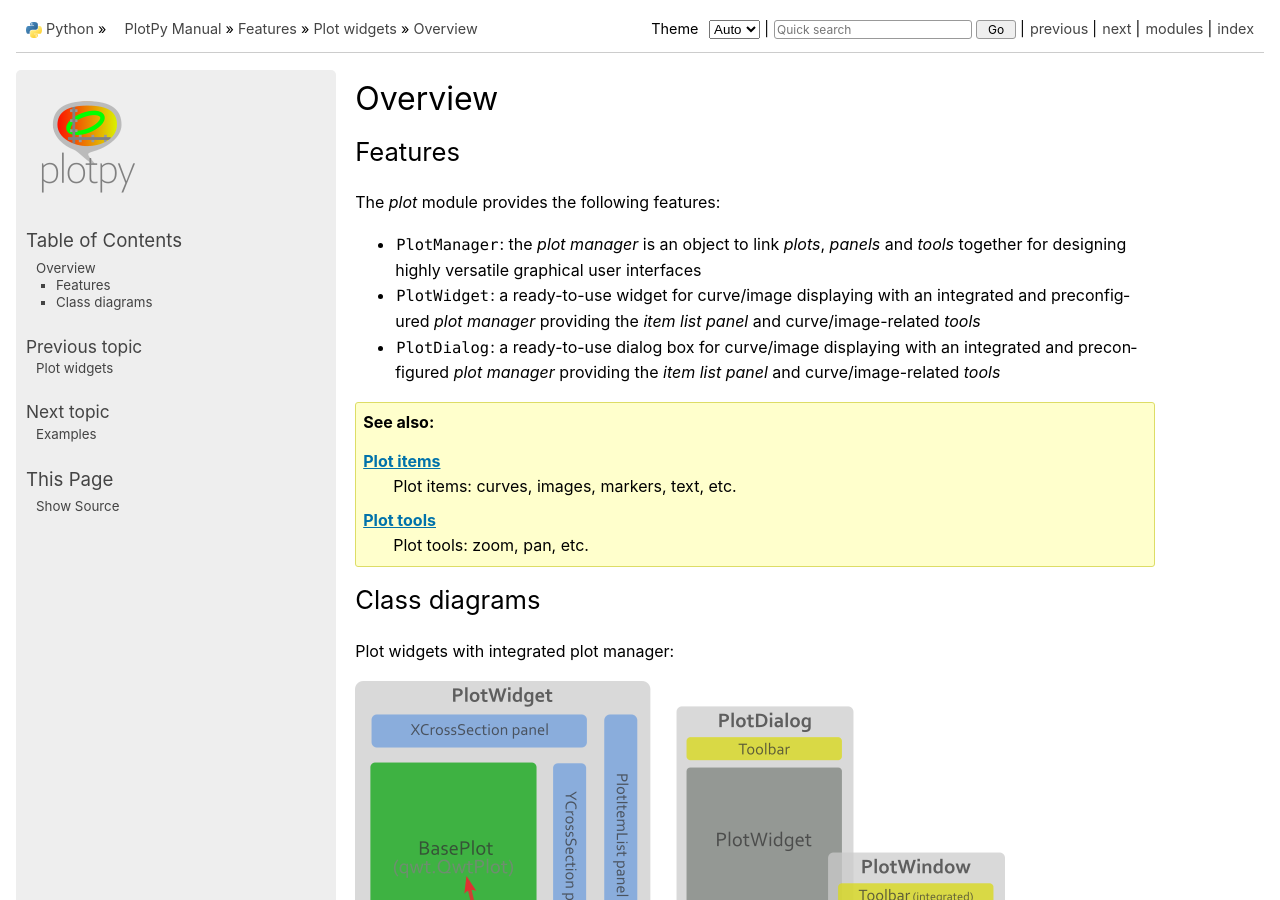
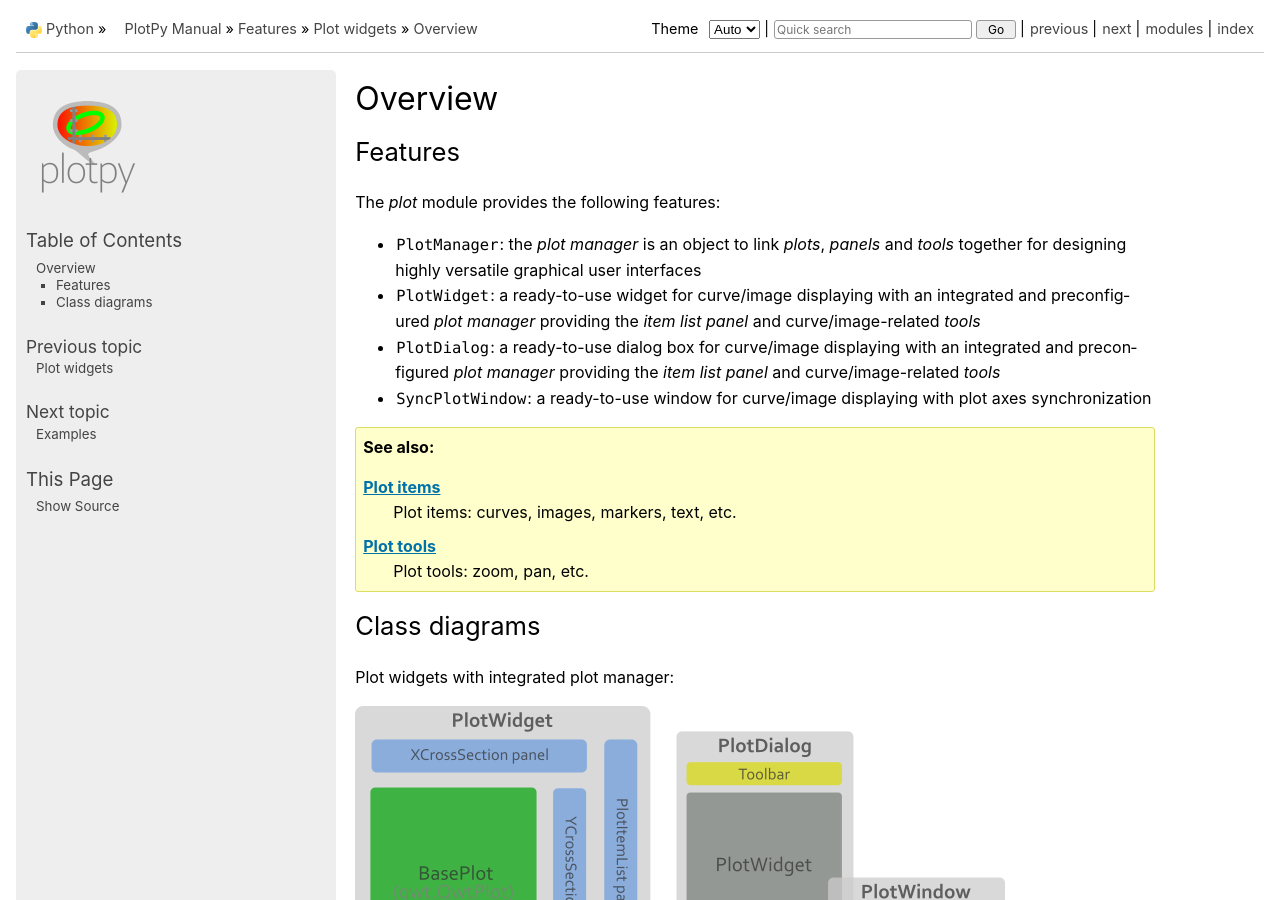
Before and after one commit to PlotPyStack/PlotPy, a Sphinx documentation site: the page built from doc/features/plot/overview.rst, in a window 1280 px wide and 900 px high. Built offline with Sphinx 7.4.7, drawn with Linux system fonts in a browser that asks for light colours.

Commit message:
SyncPlotWindow: added missing doc

```diff
--- a/doc/features/plot/overview.rst
+++ b/doc/features/plot/overview.rst
@@ -18,6 +18,9 @@ The `plot` module provides the following features:
   curve/image displaying with an integrated and preconfigured `plot manager`
   providing the `item list panel` and curve/image-related `tools`
 
+* :py:class:`.SyncPlotWindow`: a ready-to-use window for curve/image
+  displaying with plot axes synchronization
+
 .. seealso::
 
     :ref:`items`
--- a/doc/features/plot/reference.rst
+++ b/doc/features/plot/reference.rst
@@ -14,6 +14,8 @@ High-level features
    :members:
 .. autoclass:: plotpy.plot.PlotWindow
    :members:
+.. autoclass:: plotpy.plot.SyncPlotWindow
+   :members:
 
 Low-level features
 ^^^^^^^^^^^^^^^^^^
```
